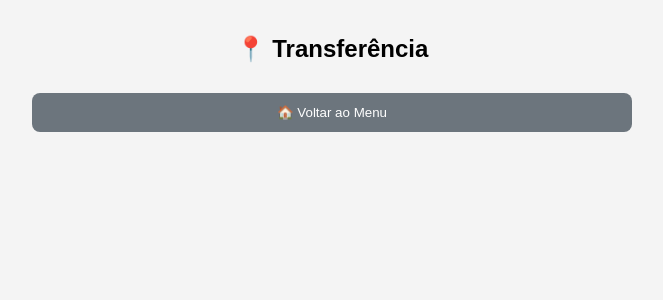
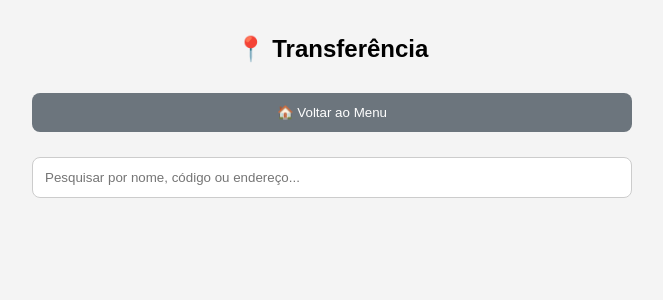
Before and after one commit to Guilherme20266/estoque-system, a Flask app: page /transferencia in a window 1280 px wide. Shown: the top 300 px of the page, without its empty margins (308-971 px from the left). Run offline with Flask 3, Linux system fonts and the light colour scheme; the visitor is signed in with stand-in values (Sample User, id 1); data that the repository does not hold is empty.

Commit message:
Update transferencia.html

```diff
--- a/templates/transferencia.html
+++ b/templates/transferencia.html
@@ -66,6 +66,19 @@ button{
     line-height:1.8;
 }
 
+/* 🔎 busca */
+.search{
+    width:100%;
+    padding:12px;
+    border-radius:8px;
+    border:1px solid #ccc;
+    margin-bottom:15px;
+}
+
+.hidden{
+    display:none;
+}
+
 </style>
 
 </head>
@@ -82,13 +95,26 @@ button{
 </button>
 </a>
 
+<!-- 🔎 BUSCA -->
+<input
+type="text"
+class="search"
+id="buscar"
+placeholder="Pesquisar por nome, código ou endereço..."
+onkeyup="filtrar()"
+>
+
+<div id="lista">
+
 {% for produto in produtos %}
 
-<div class="card">
+<div class="card item">
 
-<b>{{ produto.nome }}</b>
+<b class="texto">
+{{ produto.nome }}
+</b>
 
-<div class="info">
+<div class="info texto">
 
 🏷️ Código: {{ produto.codigo }}
 
@@ -129,5 +155,30 @@ Transferir
 
 </div>
 
+</div>
+
+<script>
+
+function filtrar() {
+
+    let input = document.getElementById("buscar");
+    let filtro = input.value.toLowerCase();
+
+    let itens = document.getElementsByClassName("item");
+
+    for (let i = 0; i < itens.length; i++) {
+
+        let texto = itens[i].innerText.toLowerCase();
+
+        if (texto.includes(filtro)) {
+            itens[i].style.display = "";
+        } else {
+            itens[i].style.display = "none";
+        }
+    }
+}
+
+</script>
+
 </body>
 </html>
```
